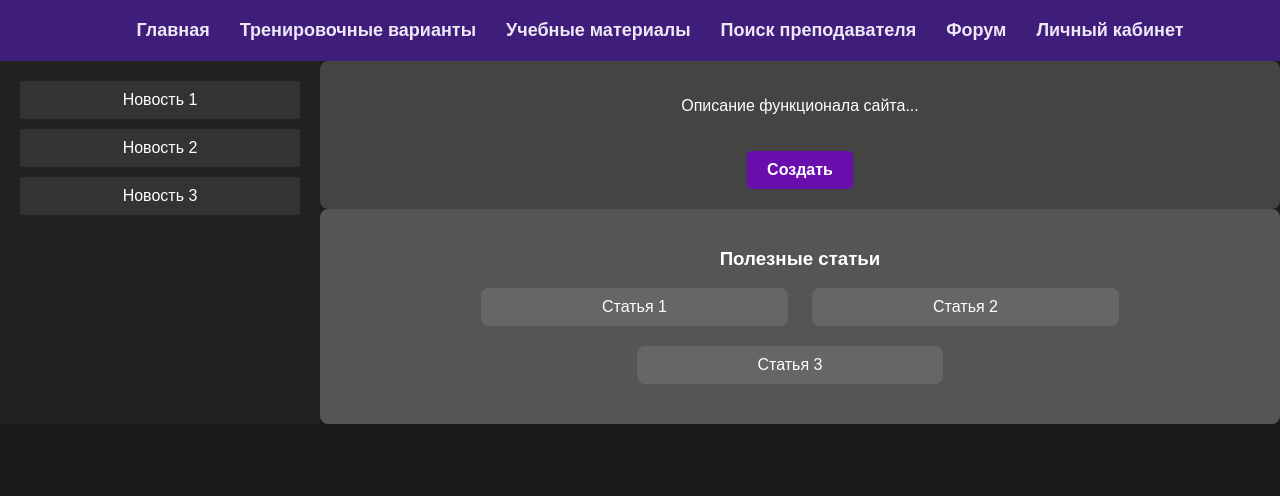
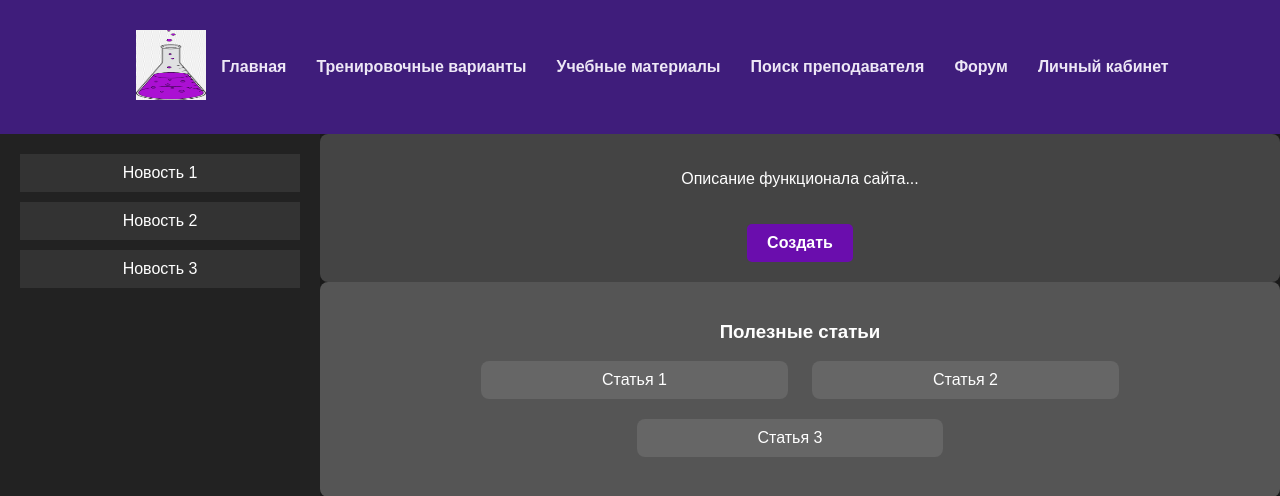
Before and after one commit to XpyStion/preparation-chemistry-exam, a Django app: page / in a window 1280 px wide. Shown: the top 496 px of the page. Run offline with Django 5.2, Linux system fonts and the light colour scheme.

Commit message:
modify main page v3

```diff
--- a/app/static/styles/main_page.css
+++ b/app/static/styles/main_page.css
@@ -103,6 +103,23 @@ button:hover {
 .navbar {
     display: flex;
     justify-content: center;
+    align-items: center;
+    background-color: #3F1D7B;
+    padding: 10px 0;
+}
+
+.navbar a {
+    text-decoration: none;
+    color: inherit;
+}
+
+.navbar img.logo {
+    height: 50px; /* Adjust height as needed */
+    margin-right: 15px; /* Add some spacing between logo and links */
+}
+
+.navbar ul {
+    display: flex;
     list-style-type: none;
     padding: 0;
     margin: 0;
@@ -114,13 +131,25 @@ button:hover {
 
 .navbar a {
     text-decoration: none;
-    color: #EDE7F6; /* Светлый фиолетовый */
-    font-size: 18px;
+    color: #EDE7F6;
+    font-size: 16px;
     font-weight: bold;
     transition: color 0.3s ease;
 }
 
 .navbar a:hover {
-    color: #7C4DFF; /* Ярко-фиолетовый при наведении */
-    text-decoration: underline;
+    color: #7C4DFF;
+    text-decoration: none;
 }
+
+.logo-link {
+    text-decoration: none;
+    text-align: left;
+    height: 70px;
+    width: 70px;
+}
+
+.logo {
+    height: 10px; /* Adjust height as needed */
+    text-decoration: none;
+}
--- a/app/templates/navbar.html
+++ b/app/templates/navbar.html
@@ -1,5 +1,8 @@
-<nav>
-    <ul class="navbar">
+ <nav class="navbar">
+        <a href="main_page.html">
+            <img src="/static/img/Logo.png" alt="Logo" class="logo-link">
+        </a>
+      <ul>
         <li><a href="{% url 'main_page' %}">Главная</a></li>
         <li><a href="{% url 'train_variations' %}">Тренировочные варианты</a></li>
         <li><a href="{% url 'materials' %}">Учебные материалы</a></li>
```
Also changed, not shown: app/static/img/Logo.png (added).
